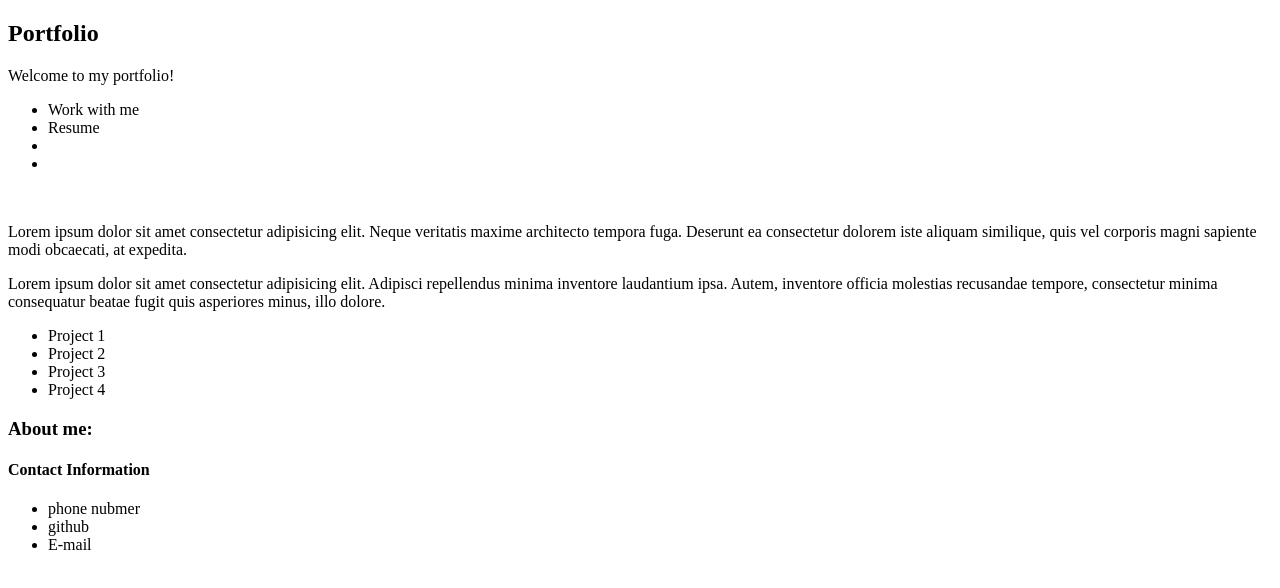
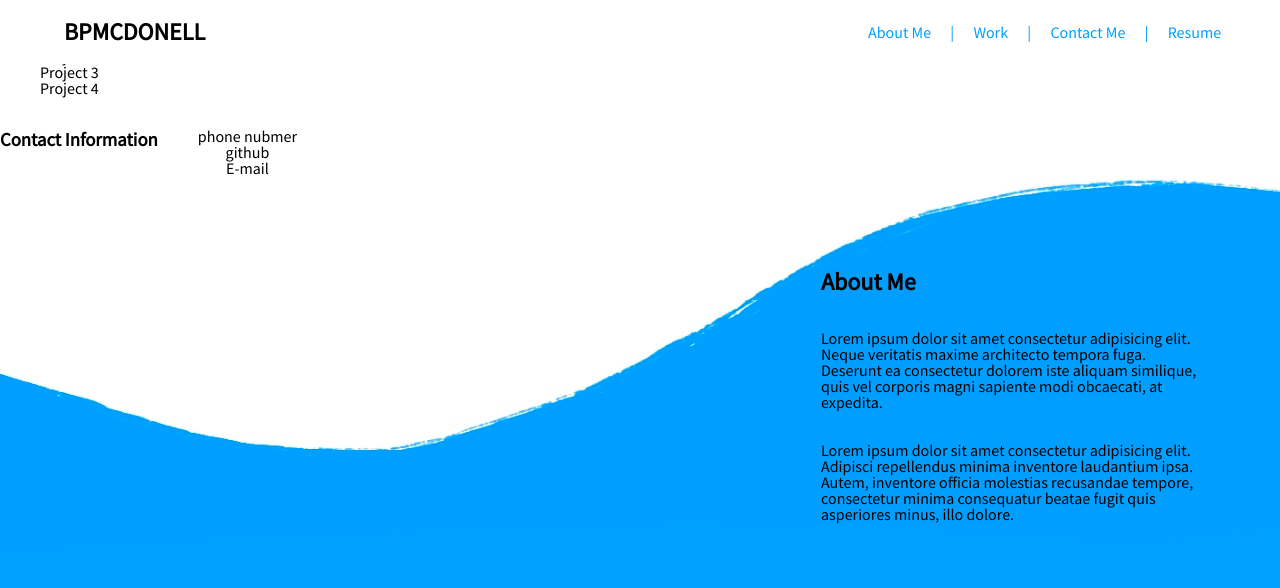
Before and after one commit to bpmcdonell/M2C, a plain HTML site: page Attempt/index.html in a window 1280 px wide. Shown: the top 588 px of the page. Drawn offline with Linux system fonts and the light colour scheme.

Commit message:
background, header, and half of wireframe done.

```diff
--- /dev/null
+++ b/Attempt/assets/reset.css
@@ -0,0 +1,45 @@
+*/
+
+html, body, div, span, applet, object, iframe,
+h1, h2, h3, h4, h5, h6, p, blockquote, pre,
+a, abbr, acronym, address, big, cite, code,
+del, dfn, em, img, ins, kbd, q, s, samp,
+small, strike, strong, sub, sup, tt, var,
+b, u, i, center,
+dl, dt, dd, ol, ul, li,
+fieldset, form, label, legend,
+table, caption, tbody, tfoot, thead, tr, th, td,
+article, aside, canvas, details, embed,
+figure, figcaption, footer, header, hgroup,
+menu, nav, output, ruby, section, summary,
+time, mark, audio, video {
+	margin: 0;
+	padding: 0;
+	border: 0;
+	font-size: 100%;
+	font: inherit;
+	vertical-align: baseline;
+}
+/* HTML5 display-role reset for older browsers */
+article, aside, details, figcaption, figure,
+footer, header, hgroup, menu, nav, section {
+	display: block;
+}
+body {
+	line-height: 1;
+}
+ol, ul {
+	list-style: none;
+}
+blockquote, q {
+	quotes: none;
+}
+blockquote:before, blockquote:after,
+q:before, q:after {
+	content: '';
+	content: none;
+}
+table {
+	border-collapse: collapse;
+	border-spacing: 0;
+}
--- a/Attempt/assets/style.css
+++ b/Attempt/assets/style.css
@@ -0,0 +1,93 @@
+:root {
+    --vLightBlue: #009FFF;
+    --vWhite: #ffffff;
+    --vDarkBlue: #0e00ad;
+}
+
+
+body{
+    font-family: "Source Sans Pro", sans-serif;
+    /* background-color: rgb(24,163,253); */
+    background-image: url("./bg.jpg"); /* The image used */
+    background-color: var(--vWhite); /* Used if the image is unavailable */
+    height: 2345px;
+    width: 100%;
+    margin: 0px;
+    object-fit: fill;
+    background-position: center; /* Center the image */
+    background-repeat: no-repeat; /* Do not repeat the image */
+}
+
+
+header{
+    background-color: var(--vWhite);
+    width: 100%;
+    z-index: 9001;
+}
+
+.headersticky {
+    display: inline;
+    overflow: hidden;
+    position: fixed;
+    top: 0;
+    height: 8vh;
+}
+
+.headersticky h2 {
+    float: left;
+    text-align: center;
+    margin-left: 5vw;
+}
+
+.navstyle li {
+    color: var(--vLightBlue);
+    display: inline-flex;
+    padding-inline-end: 40px;
+    flex-basis: content;
+    justify-content: space-evenly;
+    text-align: center;
+    padding: 8px;
+
+}
+
+.navstyle a:link {
+    color: var(--vLightBlue);
+    background-color: var(--vWhite);
+    transition: .2s;
+    text-decoration: none;
+}
+.navstyle a:visited {
+    color: var(--vLightBlue);
+}
+.navstyle a:hover {
+    color: var(--vWhite);
+    background-color: var(--vDarkBlue);
+}
+.navbox {
+    display: flex;
+    flex-basis: fit-content;
+    float: right;
+    width: 460px;
+}
+
+.footerstyle {
+    display: inline-flex;
+}
+
+.footernav{
+    display: flex;
+    text-align: center;
+}
+
+.aboutstyle{
+    display: flex;
+    flex-flow: column wrap;
+    height: 40vh;
+    width: 30vw;
+    position: absolute;
+    top: 250px;
+    right: 75px;
+}
+.aboutstyle h2 {
+    justify-content: center;
+}
--- a/Attempt/index.html
+++ b/Attempt/index.html
@@ -4,29 +4,40 @@
     <meta charset="UTF-8">
     <meta http-equiv="X-UA-Compatible" content="IE=edge">
     <meta name="viewport" content="width=device-width, initial-scale=1.0">
-    <title>Document</title>
+    <link rel="stylesheet" href="./assets/reset.css">
+    <link rel="stylesheet" href="./assets/style.css">
+    <link rel="preconnect" href="https://fonts.googleapis.com">
+    <link rel="preconnect" href="https://fonts.gstatic.com" crossorigin>
+    <link href="https://fonts.googleapis.com/css2?family=Source+Sans+Pro&display=swap" rel="stylesheet">
+
+    <title>BPMCDONELL Portfolio</title>
 </head>
 <body>
-    <header>
-        <h2>Portfolio</h2>
-        <p>Welcome to my portfolio!</p>
-        <nav>
+    <header class="headersticky">
+        <h2>BPMCDONELL</h2>
+        <nav class="navstyle">
+            <div class="navbox">
             <ul> <!-- <a> to other parts of the site -->
-                <li>Work with me</li> <!-- links to anothe page with a form?-->
-                <li>Resume</li>
-                <li></li>
-                <li></li>
+                <li><a href="#about">About Me</a></li> <!-- links to anothe page with a form?-->
+                <li> | </li>
+                <li><a href="#work">Work</a></li>
+                <li> | </li>
+                <li><a href="#contact">Contact Me</a></li>
+                <li> | </li>
+                <li><a href="#resume">Resume</a></li>
             </ul>
+            </div>
         </nav>
     </header>
-
+    <div class="hero-image"></div>
     <main>
         <img>
-        <article>
+        <article id ="about" class="aboutstyle">
+            <h2>About Me</h2>
             <p>Lorem ipsum dolor sit amet consectetur adipisicing elit. Neque veritatis maxime architecto tempora fuga. Deserunt ea consectetur dolorem iste aliquam similique, quis vel corporis magni sapiente modi obcaecati, at expedita.</p>
             <p>Lorem ipsum dolor sit amet consectetur adipisicing elit. Adipisci repellendus minima inventore laudantium ipsa. Autem, inventore officia molestias recusandae tempore, consectetur minima consequatur beatae fugit quis asperiores minus, illo dolore.</p>
         </article>
-        <section>
+        <section id ="work">
             <ul class="grid button flex hover">
                 <li>Project 1</li>
                 <li>Project 2</li>
@@ -35,17 +46,11 @@
             </ul>
         </section>
 
-        <aside>
-            <h3>About me:</h3>
-
-
-        </aside>
-
 
     </main>
-    <footer>
-        <h4>Contact Information</h4>
-        <nav>
+    <footer class="footerstyle">
+        <h3>Contact Information</h3>
+        <nav class="footernav">
             <ul>
                 <li>phone nubmer</li>
                 <li>github</li>
```
Also changed, not shown: Attempt/assets/banner.jpg (added), Attempt/assets/bg.jpg (added), 2 other files.
